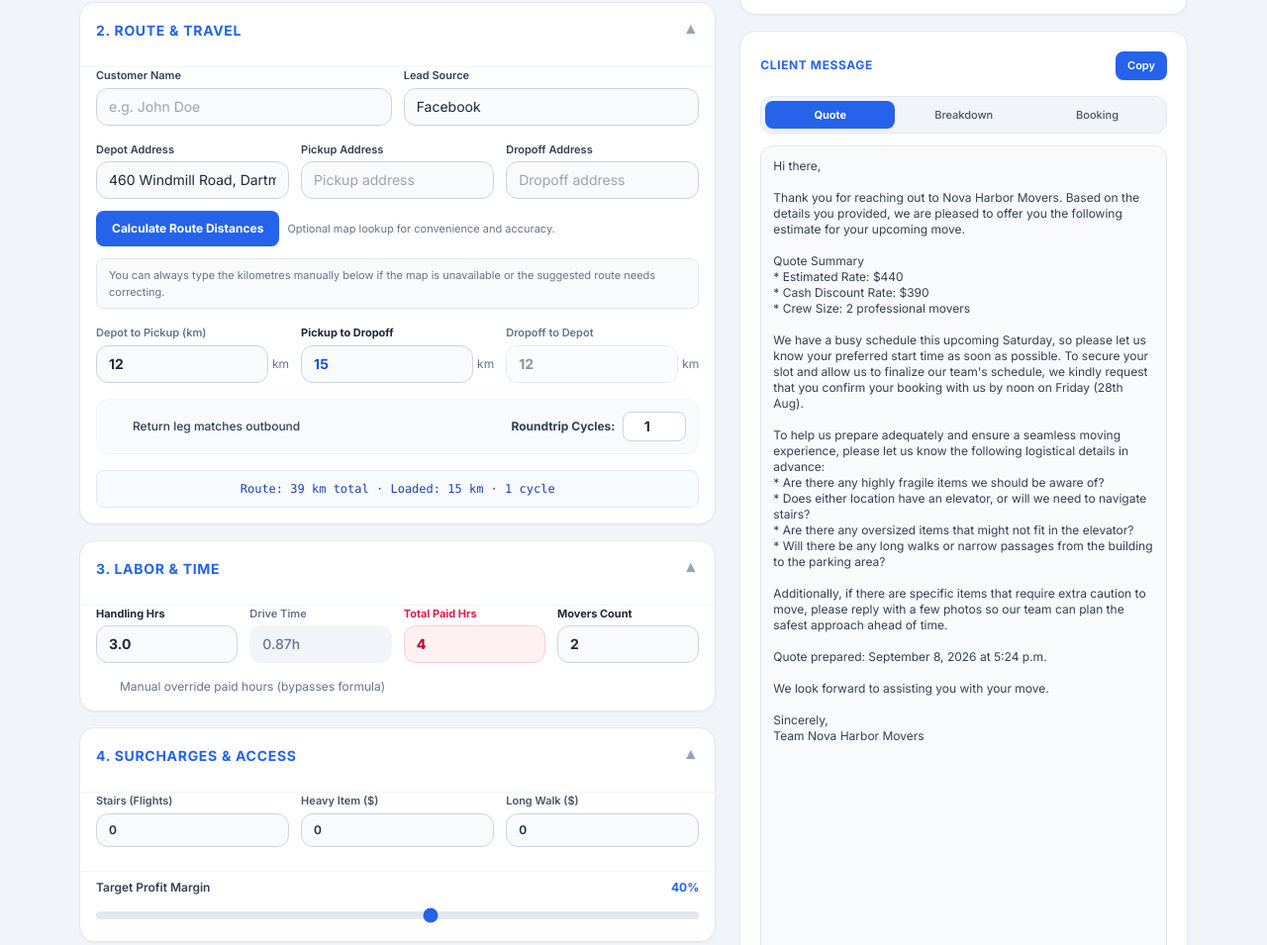
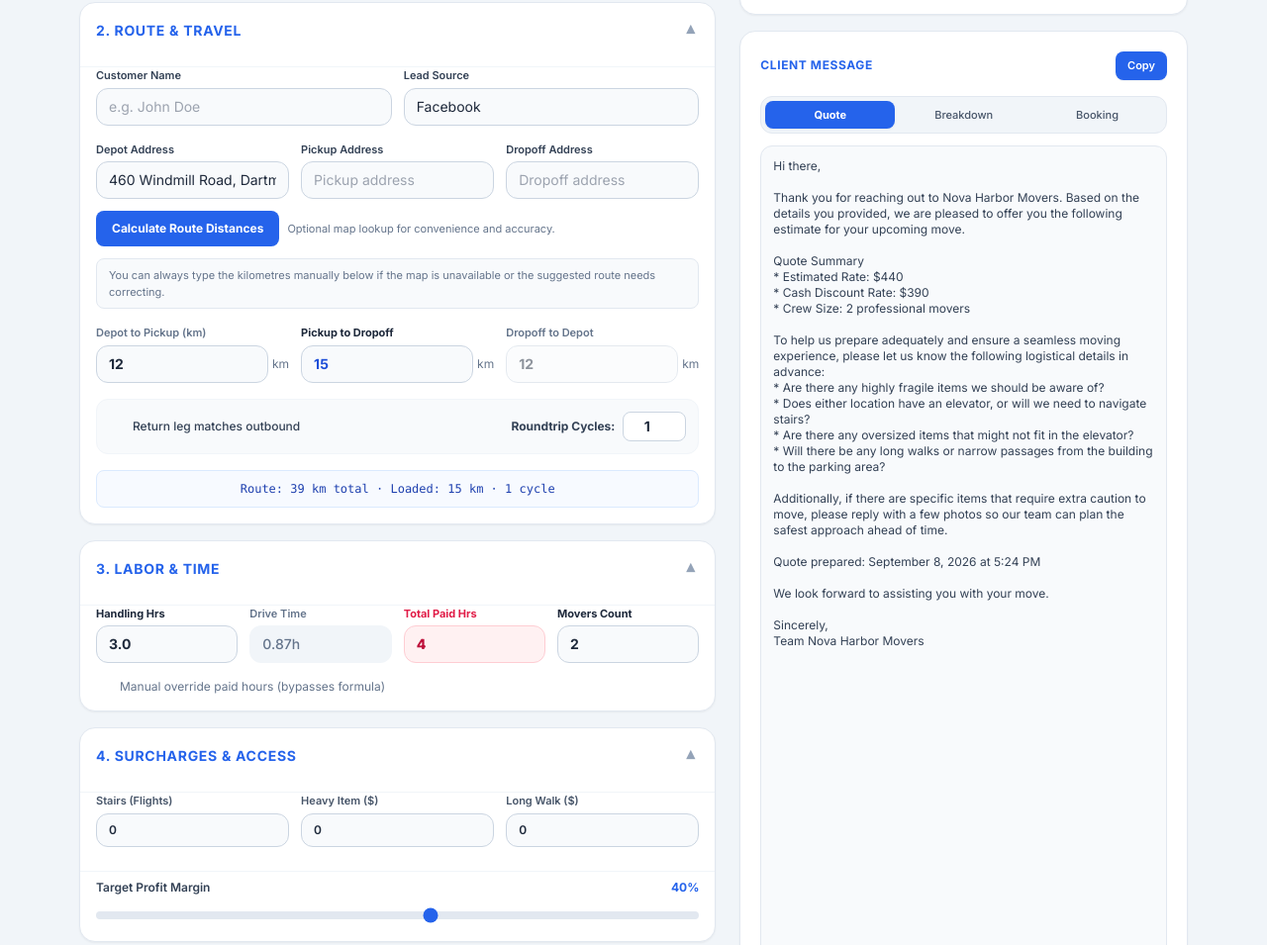
Before and after one commit to emmanuelebube13/movingestimatecalculator, a website: page index.html in a window 1280 px wide. Shown: the part 345-1300 px from the top of the page at 99% size. Drawn offline with nearby package versions, Linux system fonts and the light colour scheme.

Commit message:
Refine quote message timing language

```diff
--- a/index.html
+++ b/index.html
@@ -1125,7 +1125,7 @@
       return result.routes[0].distance / 1000;
     }
     function formatQuoteTimestamp() {
-      return new Intl.DateTimeFormat('en-CA', {
+      return new Intl.DateTimeFormat('en-US', {
         dateStyle: 'long',
         timeStyle: 'short'
       }).format(new Date());
@@ -1381,8 +1381,6 @@ Quote Summary
 * Cash Discount Rate: $${cashTotal.toFixed(0)}
 * Crew Size: ${movers} professional movers
 
-We have a busy schedule this upcoming Saturday, so please let us know your preferred start time as soon as possible. To secure your slot and allow us to finalize our team's schedule, we kindly request that you confirm your booking with us by noon on Friday (28th Aug).
-
 To help us prepare adequately and ensure a seamless moving experience, please let us know the following logistical details in advance:
 * Are there any highly fragile items we should be aware of?
 * Does either location have an elevator, or will we need to navigate stairs?
```
